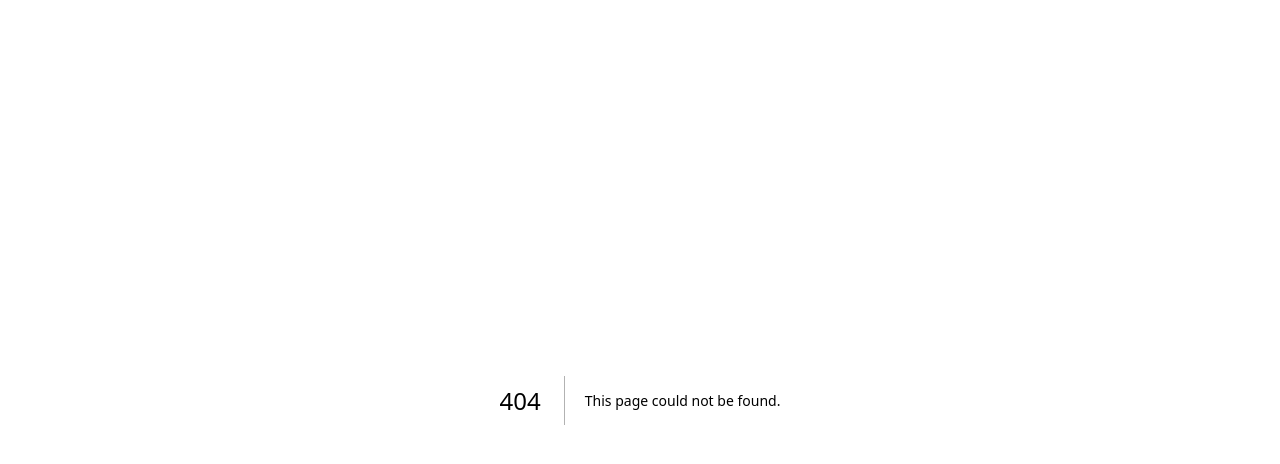
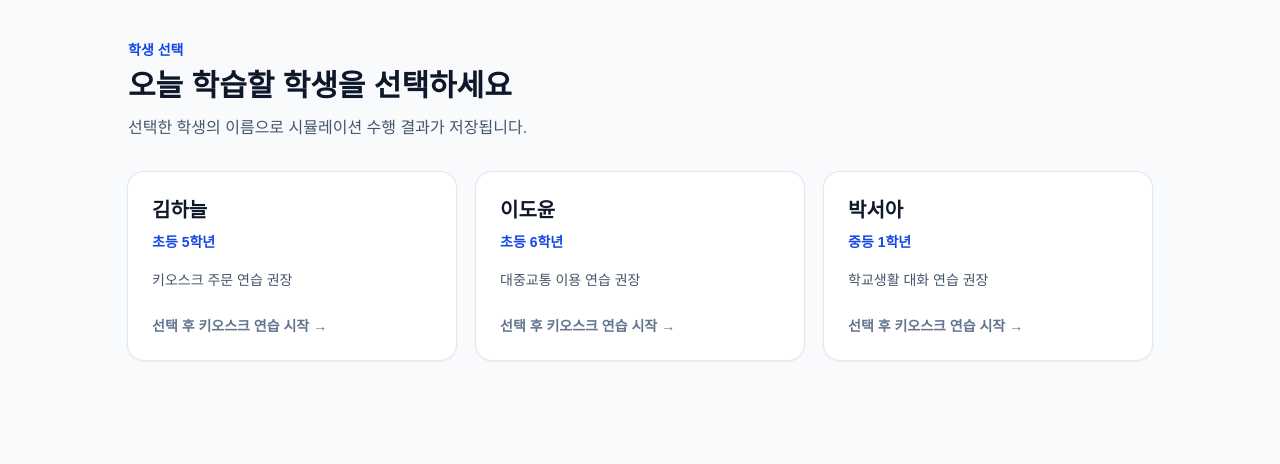
Before and after one commit to jjangtour/------, a Next.js app in the folder frontend/: page /student/select in a window 1280 px wide. Before the commit this address had no page. Shown: the top 464 px of the page. Built offline with nearby package versions, Linux system fonts and the light colour scheme.

Commit message:
학생 선택 후 시뮬레이션 결과 저장 기능 추가

```diff
--- a/frontend/app/page.tsx
+++ b/frontend/app/page.tsx
@@ -51,9 +51,12 @@ export default function Home() {
         </div>
 
         <div className="mt-10 flex gap-4">
-          <button className="rounded-xl bg-blue-700 px-6 py-3 font-semibold text-white shadow-sm hover:bg-blue-800">
+          <Link
+            href="/student/select"
+            className="rounded-xl bg-blue-700 px-6 py-3 font-semibold text-white shadow-sm hover:bg-blue-800"
+          >
             학생으로 시작하기
-          </button>
+          </Link>
           <Link
             href="/teacher/dashboard"
             className="rounded-xl bg-white px-6 py-3 font-semibold text-slate-700 shadow-sm ring-1 ring-slate-200 hover:bg-slate-50"
--- a/frontend/app/simulation/kiosk/page.tsx
+++ b/frontend/app/simulation/kiosk/page.tsx
@@ -134,9 +134,11 @@ export default function KioskSimulationPage() {
         this.clearButtons();
 
         const finalScore = this.score;
+        const selectedStudent =
+          localStorage.getItem("haemileum_selected_student") || "이름 미선택";
 
         const resultData = {
-          studentName: "김하늘",
+          studentName: selectedStudent,
           mission: "키오스크 주문 연습",
           score: finalScore,
           status: "완료",
--- /dev/null
+++ b/frontend/app/student/select/page.tsx
@@ -0,0 +1,69 @@
+"use client";
+
+import { useRouter } from "next/navigation";
+
+const students = [
+  {
+    name: "김하늘",
+    grade: "초등 5학년",
+    note: "키오스크 주문 연습 권장",
+  },
+  {
+    name: "이도윤",
+    grade: "초등 6학년",
+    note: "대중교통 이용 연습 권장",
+  },
+  {
+    name: "박서아",
+    grade: "중등 1학년",
+    note: "학교생활 대화 연습 권장",
+  },
+];
+
+export default function StudentSelectPage() {
+  const router = useRouter();
+
+  const selectStudent = (studentName: string) => {
+    localStorage.setItem("haemileum_selected_student", studentName);
+    router.push("/simulation/kiosk");
+  };
+
+  return (
+    <main className="min-h-screen bg-slate-50 px-6 py-10">
+      <section className="mx-auto max-w-5xl">
+        <div className="mb-8">
+          <p className="text-sm font-semibold text-blue-700">학생 선택</p>
+          <h1 className="mt-2 text-3xl font-bold text-slate-900">
+            오늘 학습할 학생을 선택하세요
+          </h1>
+          <p className="mt-3 text-slate-600">
+            선택한 학생의 이름으로 시뮬레이션 수행 결과가 저장됩니다.
+          </p>
+        </div>
+
+        <div className="grid grid-cols-1 gap-5 md:grid-cols-3">
+          {students.map((student) => (
+            <button
+              key={student.name}
+              onClick={() => selectStudent(student.name)}
+              className="rounded-2xl bg-white p-6 text-left shadow-sm ring-1 ring-slate-200 hover:bg-blue-50 hover:ring-blue-300"
+            >
+              <p className="text-xl font-bold text-slate-900">
+                {student.name}
+              </p>
+              <p className="mt-2 text-sm font-semibold text-blue-700">
+                {student.grade}
+              </p>
+              <p className="mt-4 text-sm leading-6 text-slate-600">
+                {student.note}
+              </p>
+              <p className="mt-6 text-sm font-semibold text-slate-500">
+                선택 후 키오스크 연습 시작 →
+              </p>
+            </button>
+          ))}
+        </div>
+      </section>
+    </main>
+  );
+}
```
